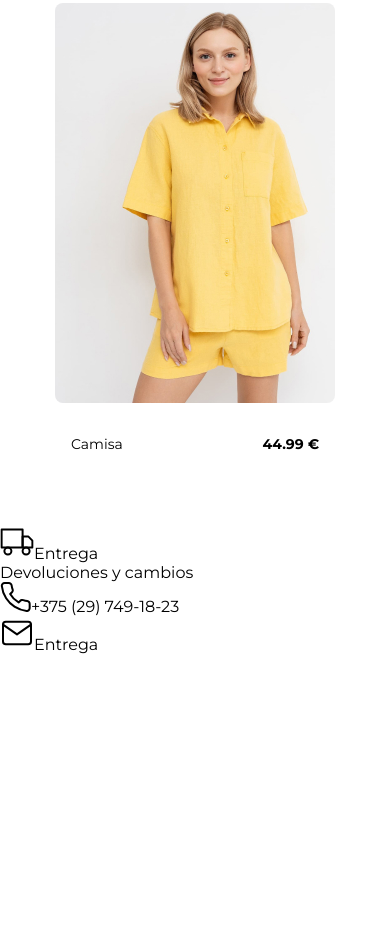
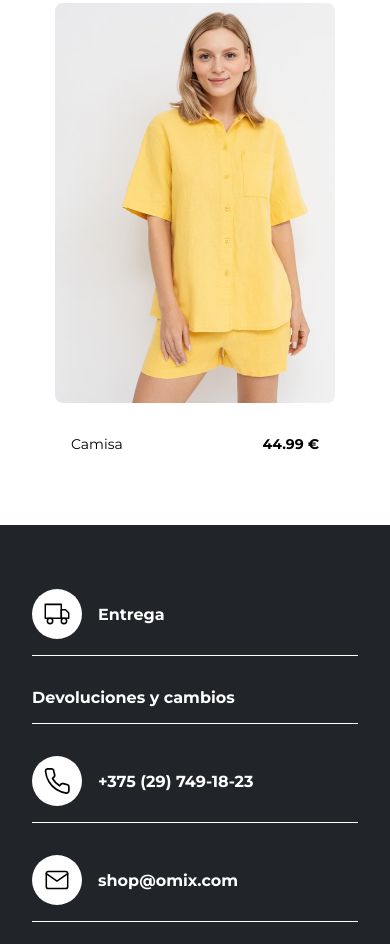
Before and after one commit to aimolina2/bootcampjs-modulo1-html, a plain HTML site: page index.html in a window 390 px wide. Shown: the part 2614-3558 px from the top of the page. Before the commit the page ends 3268 px from the top, so only its background shows below. Drawn offline with Linux system fonts and the light colour scheme.

Commit message:
footer layout

```diff
--- a/index.html
+++ b/index.html
@@ -102,30 +102,39 @@
       </section>
     </main>
     <footer>
-      <ul>
+      <ul class="footer-items">
         <li>
+          <div class="img-box">
             <img
               src="images/icon-truck.svg"
               alt="icono camión"
               srcset="icono camión"
-          /><span>Entrega</span>
+            />
+          </div>
+          <span>Entrega</span>
         </li>
         <li>
           <span>Devoluciones y cambios</span>
         </li>
         <li>
+          <div class="img-box">
             <img
               src="images/icon-phone.svg"
               alt="icono telefono"
               srcset="icono telefono"
-          /><span>+375 (29) 749-18-23</span>
+            />
+          </div>
+          <span>+375 (29) 749-18-23</span>
         </li>
         <li>
+          <div class="img-box">
             <img
               src="images/icon-mail.svg"
               alt="icono correo electrónico"
               srcset="icono correo electrónico"
-          /><span>Entrega</span>
+            />
+          </div>
+          <span>shop@omix.com</span>
         </li>
       </ul>
     </footer>
--- a/styles.css
+++ b/styles.css
@@ -103,6 +103,40 @@ main {
   width: 100%;
 }
 
+/* MAQUETACIÓN FOOTER */
+
+footer {
+  width: 100%;
+  background-color: var(--color-dark);
+  padding: 32px;
+}
+
+.footer-items {
+  max-width: 1280px;
+  color: var(--color-soft);
+  font-size: var(--font-size-m);
+  display: flex;
+  align-items: center;
+  justify-content: space-between;
+  margin: 0 auto;
+}
+
+footer ul li {
+  list-style: none;
+  display: flex;
+  align-items: center;
+  gap: 16px;
+}
+.img-box {
+  background-color: var(--color-soft);
+  border-radius: 50%;
+  width: 50px;
+  height: 50px;
+  padding: 12px;
+  display: flex;
+  justify-content: center;
+}
+
 /* CAMBIOS EN MAQUETACIÓN CUANDO LA PANTALLA ES MENOR DE 920px */
 
 @media (max-width: 920px) {
@@ -119,4 +153,25 @@ main {
   .navbar {
     justify-content: center;
   }
+
+  .footer-items {
+    width: 100%;
+    color: var(--color-soft);
+    font-size: var(--font-size-m);
+    font-weight: bold;
+    display: flex;
+    flex-direction: column;
+    align-items: start;
+    margin: 0 auto;
+  }
+
+  footer ul li {
+    list-style: none;
+    display: flex;
+    align-items: center;
+    gap: 16px;
+    border-bottom: 1px solid var(--color-soft);
+    width: 100%;
+    padding: 32px 0 16px 0;
+  }
 }
```
Also changed, not shown: images-readme/07_footer.png (added), 1 other file. Lines whose indentation alone changed are shown as unchanged.
